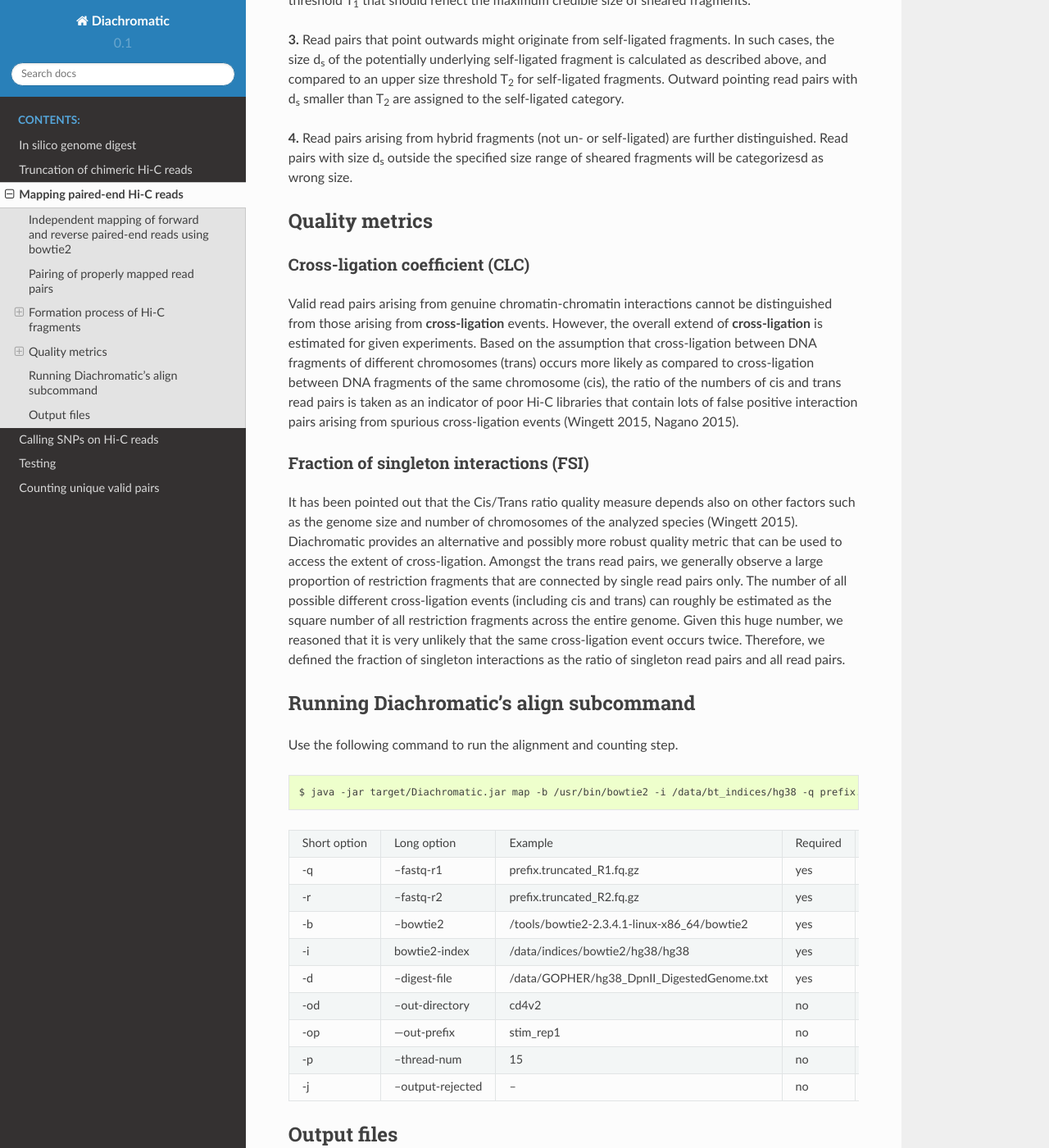
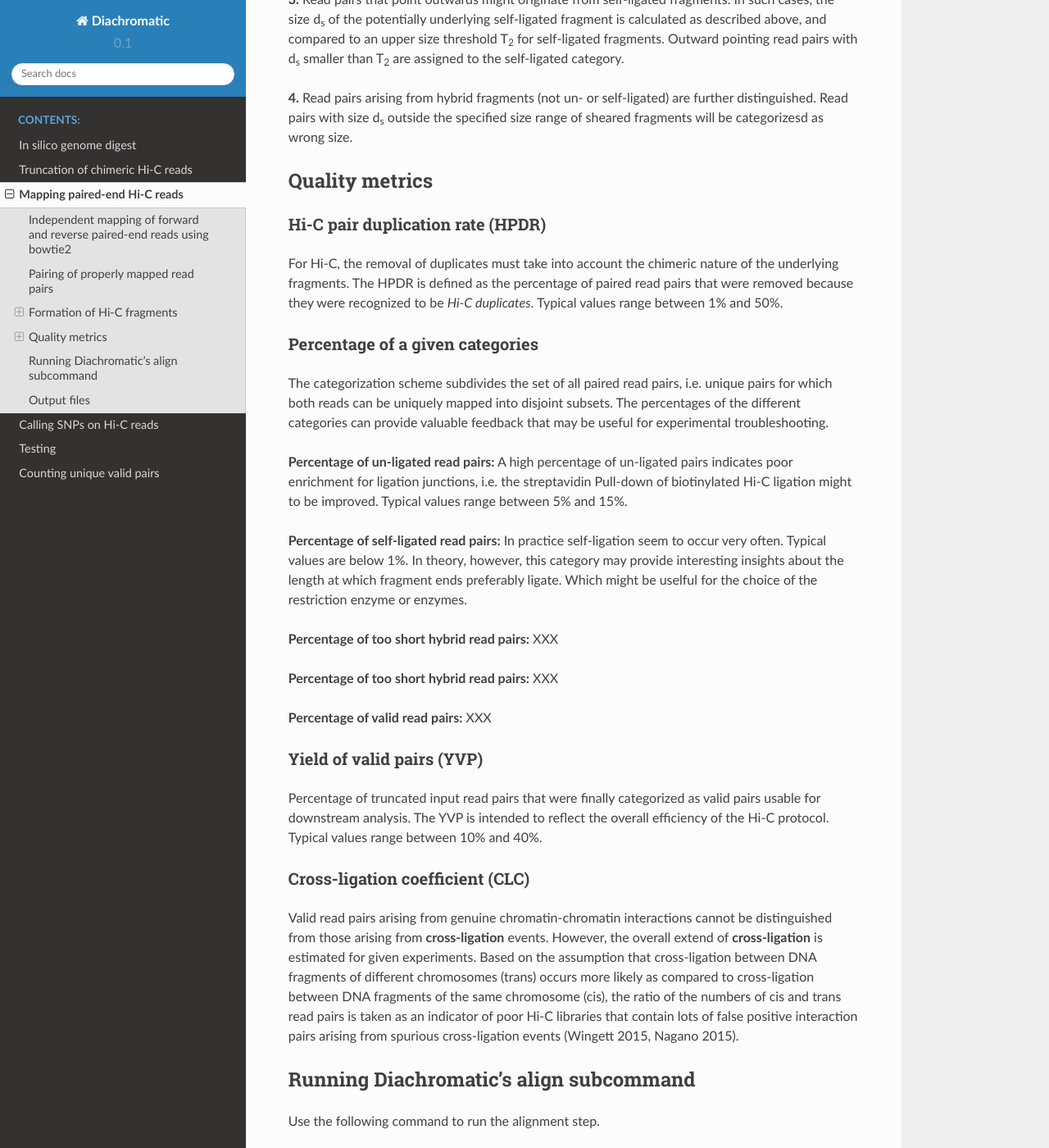
Before and after one commit to TheJacksonLaboratory/diachromatic, a Sphinx documentation site: the page built from docs/mapping.rst, in a window 1280 px wide and 1400 px high, scrolled down 4803 px. Shown: the whole window at 82% size. Built offline with Sphinx 7.4.7 and the Read the Docs theme 2.0.0, drawn with Linux system fonts in a browser that asks for light colours; some of the changed text lies outside the part shown.

Commit message:
Added lots of documention. Use only trans pairs for size distribution of hybrids (#51).

```diff
--- a/docs/mapping.rst
+++ b/docs/mapping.rst
@@ -27,8 +27,8 @@
 combined into one paired-end record with appropriate SAM flags reflecting the relative orientation of the reads.
 
 
-Formation process of Hi-C fragments
-~~~~~~~~~~~~~~~~~~~~~~~~~~~~~~~~~~~
+Formation of Hi-C fragments
+~~~~~~~~~~~~~~~~~~~~~~~~~~~
 
 Paired read pairs are futher subdivided into valid and artefactual read pairs.
 In order to understand how Diachromatic determines whether a read pair is valid or not, it is important to think
@@ -91,17 +91,17 @@
     :align: center
 
 In order to distinguish between read pairs arising from hybrid and un-ligated fragments, Diachromatic uses the same
-upper threshold T\ :sub:`1` that is also used for the categorization of too large hybrid fragments.
+upper threshold T1\ :sub:`max` that is also used for the categorization of too large hybrid fragments.
 This is because we assume the size distributions of hybrid and un-ligated fragments result from the same shearing
 treatment.
-Inward pointing read pairs for which d\ :sub:`u` is smaller than the specified threshold T\ :sub:`1` are categorized as
+Inward pointing read pairs for which d\ :sub:`u` is smaller than the user defined threshold T1\ :sub:`max` are categorized as
 un-ligated pairs.
 
 
 Sizes of self-ligated fragments
 -------------------------------
 
-Unlike reads arising from un-ligated fragments, reads arising from self-ligated must point outwards.
+Unlike read pairs arising from un-ligated fragments, read pairs arising from self-ligated must point outwards.
 Furthermore, self-ligating fragments have a different size distribution than hybrid and un-ligated fragments.
 The relevant size is no longer the size of the sequenced fragments that results from shearing but the
 favourable size at which fragments tend to self-ligate.
@@ -114,9 +114,8 @@
 .. figure:: img/fragment_size_selfligated.png
     :align: center
 
-Diachromatic uses a self-ligation threshold T\ :sub:`2`.
-Outward pointing read pairs for which the calculated size d\ :sub:`s` of the underlying self-ligated fragment is smaller than this
-threshold are are categorized as self-ligated pairs.
+Outward pointing read pairs for which the calculated size d\ :sub:`s` is smaller than a user defined self-ligation
+threshold T2\ :sub:`max` are categorized as self-ligated pairs.
 
 Categorization of read pairs
 ----------------------------
@@ -136,8 +135,44 @@
 
 **4.** Read pairs arising from hybrid fragments (not un- or self-ligated) are further distinguished. Read pairs with size d\ :sub:`s` outside the specified size range of sheared fragments will be categorizesd as wrong size.
 
+
 Quality metrics
 ~~~~~~~~~~~~~~~
+
+Hi-C pair duplication rate (HPDR)
+---------------------------------
+
+For Hi-C, the removal of duplicates must take into account the chimeric nature of the underlying fragments.
+The HPDR is defined as the percentage of paired read pairs that were removed because they were recognized to be *Hi-C duplicates*.
+Typical values range between 1% and 50%.
+
+Percentage of a given categories
+--------------------------------
+
+The categorization scheme subdivides the set of all paired read pairs, i.e. unique pairs for which both reads can be uniquely
+mapped into disjoint subsets.
+The percentages of the different categories can provide valuable feedback that may be useful for experimental
+troubleshooting.
+
+**Percentage of un-ligated read pairs:** A high percentage of un-ligated pairs indicates poor enrichment for ligation junctions, i.e. the streptavidin Pull-down of biotinylated Hi-C ligation might to be improved. Typical values range between 5% and 15%.
+
+**Percentage of self-ligated read pairs:** In practice self-ligation seem to occur very often. Typical values are below 1%. In theory, however, this category may provide interesting insights about the length at which fragment ends preferably ligate. Which might be uselful for the choice of the restriction enzyme or enzymes.
+
+**Percentage of too short hybrid read pairs:** XXX
+
+**Percentage of too short hybrid read pairs:** XXX
+
+**Percentage of valid read pairs:** XXX
+
+Yield of valid pairs (YVP)
+--------------------------
+
+Percentage of truncated input read pairs that were finally categorized as valid pairs usable for downstream analysis.
+The YVP is intended to reflect the overall efficiency of the Hi-C protocol.
+Typical values range between 10% and 40%.
+
+
+
 
 Cross-ligation coefficient (CLC)
 --------------------------------
@@ -150,49 +185,44 @@
 and trans read pairs is taken as an indicator of poor Hi-C libraries that contain lots of false positive interaction
 pairs arising from spurious cross-ligation events (Wingett 2015, Nagano 2015).
 
-Fraction of singleton interactions (FSI)
-----------------------------------------
-
-It has been pointed out that the Cis/Trans ratio quality measure depends also on other factors such as the genome size and
-number of chromosomes of the analyzed species (Wingett 2015). Diachromatic provides an alternative and possibly more robust quality metric that
-can be used to access the extent of cross-ligation. Amongst the trans read pairs, we generally observe a large proportion
-of restriction fragments that are connected by single read pairs only. The number of all possible different cross-ligation
-events (including cis and trans) can roughly be estimated as the square number of all restriction fragments across the
-entire genome. Given this huge number, we reasoned that it is very unlikely that the same cross-ligation event occurs
-twice. Therefore, we defined the fraction of singleton interactions as the ratio of singleton read pairs and all read pairs.
-
 
 Running Diachromatic's align subcommand
 ~~~~~~~~~~~~~~~~~~~~~~~~~~~~~~~~~~~~~~~
 
-Use the following command to run the alignment and counting step. ::
+Use the following command to run the alignment step. ::
 
     $ java -jar target/Diachromatic.jar map -b /usr/bin/bowtie2 -i /data/bt_indices/hg38 -q prefix.truncated_R1.fq.gz -r prefix.truncated_R2.fq.gz -d hg38_DpnII_DigestedGenome.txt
 
 
-+--------------+----------------------+--------------------------------------------------------+----------+----------------------------------------------------------------------+---------+
-| Short option | Long option          | Example                                                | Required | Description                                                          | Default |
-+--------------+----------------------+--------------------------------------------------------+----------+----------------------------------------------------------------------+---------+
-| -q           | --fastq-r1           | prefix.truncated_R1.fq.gz                              | yes      | Path to the truncated forward FASTQ file.                            |    --   |
-+--------------+----------------------+--------------------------------------------------------+----------+----------------------------------------------------------------------+---------+
-| -r           | --fastq-r2           | prefix.truncated_R2.fq.gz                              | yes      | Path to the truncated reverse FASTQ file.                            |    --   |
-+--------------+----------------------+--------------------------------------------------------+----------+----------------------------------------------------------------------+---------+
-| -b           | --bowtie2            | /tools/bowtie2-2.3.4.1-linux-x86_64/bowtie2            | yes      | Path to bowtie2 executable.                                          |    --   |
-+--------------+----------------------+--------------------------------------------------------+----------+----------------------------------------------------------------------+---------+
-| -i           | bowtie2-index        | /data/indices/bowtie2/hg38/hg38                        | yes      | Path to bowtie2 index of the corresponding genome.                   |    --   |
-+--------------+----------------------+--------------------------------------------------------+----------+----------------------------------------------------------------------+---------+
-| -d           | --digest-file        | /data/GOPHER/hg38_DpnII_DigestedGenome.txt             | yes      | Path to the digest file produced with GOPHER.                        |    --   |
-+--------------+----------------------+--------------------------------------------------------+----------+----------------------------------------------------------------------+---------+
-| -od          | --out-directory      | cd4v2                                                  | no       | Directory containing the output of the align subcommand.             | results |
-+--------------+----------------------+--------------------------------------------------------+----------+----------------------------------------------------------------------+---------+
-| -op          | ---out-prefix        | stim_rep1                                              | no       | Prefix for all generated files in output directory.                  | prefix  |
-+--------------+----------------------+--------------------------------------------------------+----------+----------------------------------------------------------------------+---------+
-| -p           | --thread-num         | 15                                                     | no       | Number of threads used by bowtie2.                                   | 1       |
-+--------------+----------------------+--------------------------------------------------------+----------+----------------------------------------------------------------------+---------+
-| -j           | --output-rejected    | --                                                     | no       | If set, a BAM file containing the reject read pairs will be created. | false   |
-+--------------+----------------------+--------------------------------------------------------+----------+----------------------------------------------------------------------+---------+
+The following table lists all possible arguments.
 
-
++--------------+--------------------------+---------------------------------------------+----------+----------------------------------------------------------------------+---------+
+| Short option | Long option              | Example                                     | Required | Description                                                          | Default |
++--------------+--------------------------+---------------------------------------------+----------+----------------------------------------------------------------------+---------+
+| -q           | --fastq-r1               | prefix.truncated_R1.fq.gz                   | yes      | Path to the truncated forward FASTQ file.                            | --      |
++--------------+--------------------------+---------------------------------------------+----------+----------------------------------------------------------------------+---------+
+| -r           | --fastq-r2               | prefix.truncated_R2.fq.gz                   | yes      | Path to the truncated forward FASTQ file.                            | --      |
++--------------+--------------------------+---------------------------------------------+----------+----------------------------------------------------------------------+---------+
+| -b           | --bowtie2                | /tools/bowtie2-2.3.4.1-linux-x86_64/bowtie2 | yes      | Path to bowtie2 executable.                                          | --      |
++--------------+--------------------------+---------------------------------------------+----------+----------------------------------------------------------------------+---------+
+| -i           | --bowtie2-index          | /data/indices/bowtie2/hg38/hg38             | yes      | Path to bowtie2 index of the corresponding genome.                   | --      |
++--------------+--------------------------+---------------------------------------------+----------+----------------------------------------------------------------------+---------+
+| -d           | --digest-file            | /data/GOPHER/hg38_DpnII_DigestedGenome.txt  | yes      | Path to the digest file produced with GOPHER.                        | --      |
++--------------+--------------------------+---------------------------------------------+----------+----------------------------------------------------------------------+---------+
+| -od          | --out-directory          | cd4v2                                       | no       | Directory containing the output of the align subcommand.             | results |
++--------------+--------------------------+---------------------------------------------+----------+----------------------------------------------------------------------+---------+
+| -op          | ---out-prefix            | stim_rep1                                   | no       | Prefix for all generated files in output directory.                  | prefix  |
++--------------+--------------------------+---------------------------------------------+----------+----------------------------------------------------------------------+---------+
+| -p           | --thread-num             | 15                                          | no       | Number of threads used by bowtie2.                                   | 1       |
++--------------+--------------------------+---------------------------------------------+----------+----------------------------------------------------------------------+---------+
+| -j           | --output-rejected        | --                                          | no       | If set, a BAM file containing the reject read pairs will be created. | false   |
++--------------+--------------------------+---------------------------------------------+----------+----------------------------------------------------------------------+---------+
+| -l           | --lower-frag-size-limit  | 50                                          | no       | Lower threshold for the size of sheared fragments.                   | 50      |
++--------------+--------------------------+---------------------------------------------+----------+----------------------------------------------------------------------+---------+
+| -u           | --upper-frag-size-limit  | 1000                                        | no       | Upper threshold for the size of sheared fragments.                   | 1000    |
++--------------+--------------------------+---------------------------------------------+----------+----------------------------------------------------------------------+---------+
+| -s           | --self-ligtion-threshold | 3000                                        | no       | Upper threshold for the size of self-ligating fragments.             | 3000    |
++--------------+--------------------------+---------------------------------------------+----------+----------------------------------------------------------------------+---------+
 
 
 Output files
@@ -207,15 +237,13 @@
 
     * ``prefix.rejected_pairs.aligned.bam``
 
-The optional fields of the SAM records contain information about the reasons for rejection:
+The optional fields of the SAM records contain information about the read pair category:
 
-    * insert too long (Tag: ``TB``)
-    * insert too short (Tag: ``TS``)
-    * circularized read (Tag: ``SL``)
-    * same dangling end (Tag: ``DE``)
-    * same internal (Tag: ``SI``)
-    * re-ligation (Tag: ``RL``)
-    * contiguous (Tag: ``CT``)
+    * hybrid valid (Tag: ``VP``)
+    * hybrid too short (Tag: ``TS``)
+    * hybrid too long (Tag: ``TL``)
+    * same dangling end (Tag: ``UL``)
+    * same internal (Tag: ``SL``)
 
 Furthermore, there is an ``RO`` attribute that gives the relative orientation of the pair (``R1F2``, ``R2F1``, etc.).
 
```
Also changed, not shown: other parts of docs/mapping.rst (+2 -2 lines), docs/count.rst (+15 -0 lines), docs/img/fragment_categories.png, docs/img/fragment_categories.svg, 3 other files.
